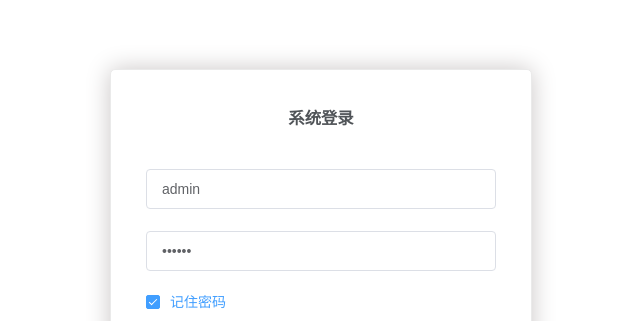
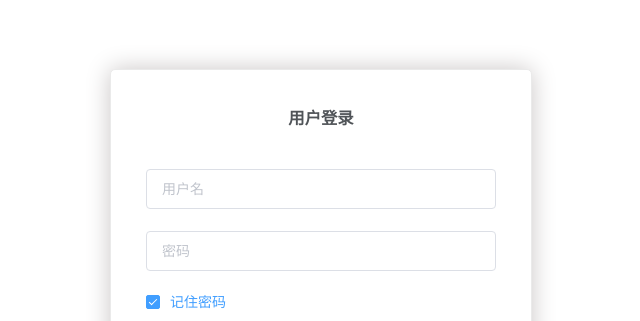
Before and after one commit to shinley/vue-demo, a Vue app: page /#/login in a window 1280 px wide. Shown: the part 111-432 px from the top of the page, without its empty margins (319-959 px from the left). Built offline with nearby package versions, Linux system fonts and the light colour scheme.

Commit message:
修改登录组件

```diff
--- a/src/components/views/Login.vue
+++ b/src/components/views/Login.vue
@@ -1,59 +1,48 @@
 <template>
-  <el-form :model="ruleForm2" :rules="rules2" ref="ruleForm2" label-position="left" label-width="0px" class="demo-ruleForm login-container">
-    <h3 class="title">系统登录</h3>
+  <el-form :model="loginForm" :rules="loginRules" ref="loginForm" label-position="left" label-width="0px" class="demo-ruleForm login-container">
+    <h3 class="title">用户登录</h3>
     <el-form-item prop="account">
-      <el-input type="text" v-model="ruleForm2.account" auto-complete="off" placeholder="账号"></el-input>
+      <el-input type="text" v-model="loginForm.userName" auto-complete="off" placeholder="用户名"></el-input>
     </el-form-item>
     <el-form-item prop="checkPass">
-      <el-input type="password" v-model="ruleForm2.checkPass" auto-complete="off" placeholder="密码"></el-input>
+      <el-input type="password" v-model="loginForm.password" auto-complete="off" placeholder="密码"></el-input>
     </el-form-item>
     <el-checkbox v-model="checked" checked class="remember">记住密码</el-checkbox>
     <el-form-item style="width:100%;">
-      <el-button type="primary" style="width:100%;" @click.native.prevent="handleSubmit2" :loading="logining">登录</el-button>
-      <!--<el-button @click.native.prevent="handleReset2">重置</el-button>-->
+      <el-button type="primary" style="width:100%;" @click.native.prevent="handleSubmit" :loading="logining">登录</el-button>
     </el-form-item>
   </el-form>
 </template>
 
 <script>
   import { requestLogin } from '@/api/api';
-  //import NProgress from 'nprogress'
   export default {
     data() {
       return {
         logining: false,
-        ruleForm2: {
-          account: 'admin',
-          checkPass: '123456'
+        loginForm: {
+          userName: '',
+          password: ''
         },
-        rules2: {
+        loginRules: {
           account: [
             { required: true, message: '请输入账号', trigger: 'blur' },
-            //{ validator: validaePass }
           ],
           checkPass: [
             { required: true, message: '请输入密码', trigger: 'blur' },
-            //{ validator: validaePass2 }
           ]
         },
         checked: true
       };
     },
     methods: {
-      handleReset2() {
-        this.$refs.ruleForm2.resetFields();
-      },
-      handleSubmit2(ev) {
-        var _this = this;
-        this.$refs.ruleForm2.validate((valid) => {
+      handleSubmit(ev) {
+        this.$refs.loginForm.validate((valid) => {
           if (valid) {
-            //_this.$router.replace('/table');
             this.logining = true;
-            //NProgress.start();
-            var loginParams = { username: this.ruleForm2.account, password: this.ruleForm2.checkPass };
+            var loginParams = { username: this.loginForm.userName, password: this.loginForm.password };
             requestLogin(loginParams).then(data => {
               this.logining = false;
-              //NProgress.done();
               let { msg, code, user } = data;
               if (code !== 200) {
                 this.$message({
```
